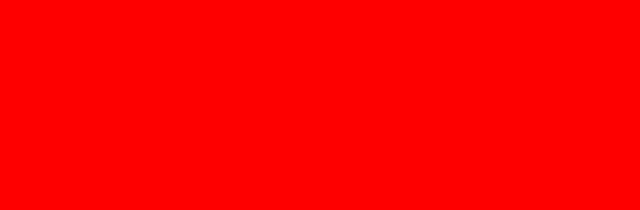
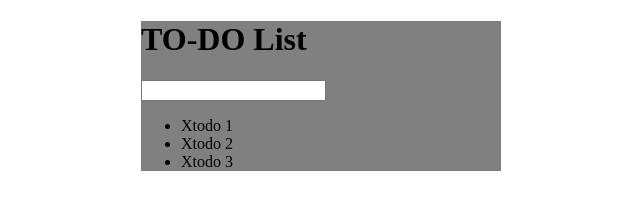
Before and after one commit to IsaacWatt/TODO-app, a plain HTML site: page index.html in a window 1280 px wide. Shown: the whole page, without its empty margins (319-959 px from the left). Drawn offline with Linux system fonts and the light colour scheme.

Commit message:
initial HTML file structure

```diff
--- a/assets/Styles/SASS/main.scss
+++ b/assets/Styles/SASS/main.scss
@@ -1,3 +1,5 @@
-body {
-  background: red;
+#container {
+  background: gray;
+  width: 360px;
+  margin: 0 auto;
 }
--- a/index.html
+++ b/index.html
@@ -9,5 +9,15 @@
   </head>
   <body>
 
+    <div id="container">
+      <h1>TO-DO List</h1>
+      <input type="text">
+
+      <ul>
+        <li><span>X</span>todo 1</li>
+        <li><span>X</span>todo 2</li>
+        <li><span>X</span>todo 3</li>
+    </div>
+
   </body>
 </html>
```
Also changed, not shown: assets/Styles/css/main.css, 1 other file.
